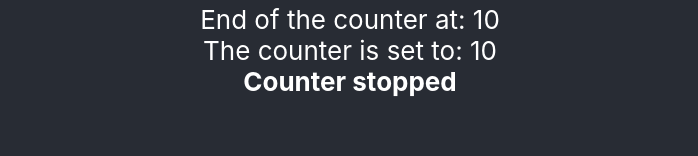
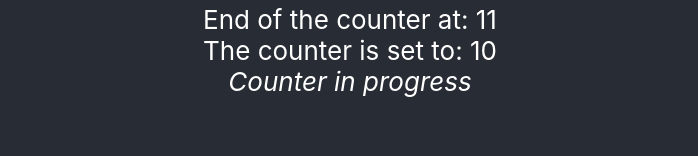
Before and after one commit to hans-naert/reactapp, a React (Create React App) app: page / in a window 1280 px wide. Shown: the part 594-750 px from the top of the page, without its empty margins (290-988 px from the left). Built offline with nearby package versions, Linux system fonts and the light colour scheme.

Commit message:
JSX loop map - nu met spread operator toegepast op Array

```diff
--- a/src/App.js
+++ b/src/App.js
@@ -15,7 +15,7 @@ function App() {
           <button>Click</button>
         </p>
         {
-          [0, 1, 2].map(function (i) {
+          [...Array(3).keys()].slice(1).map(function (i) {
             return (
               <React.Fragment key={i}>
                 Counter {i} defined by {`<Counter init='5' end='${10 + i}' />`} : <br />
```
